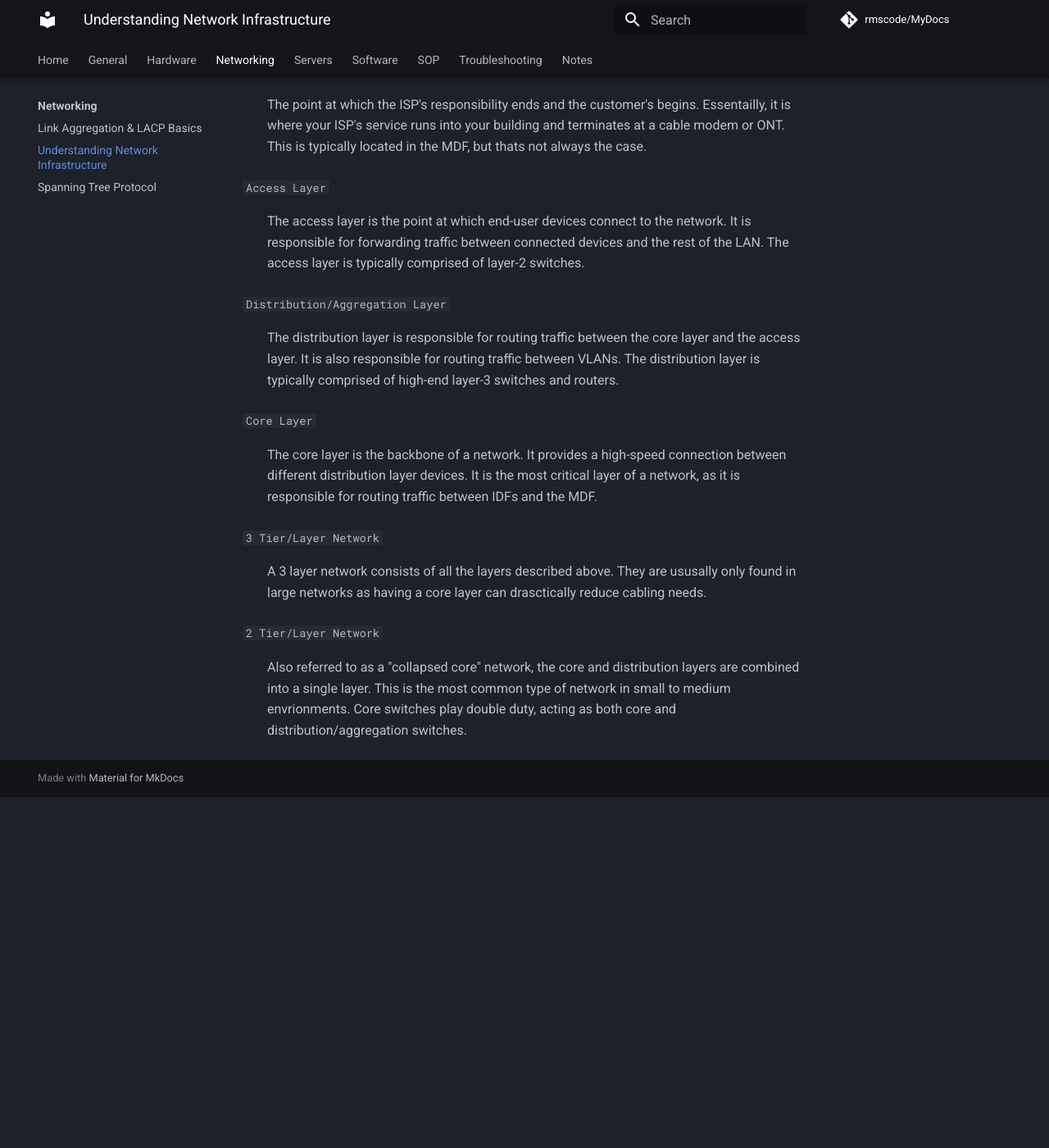
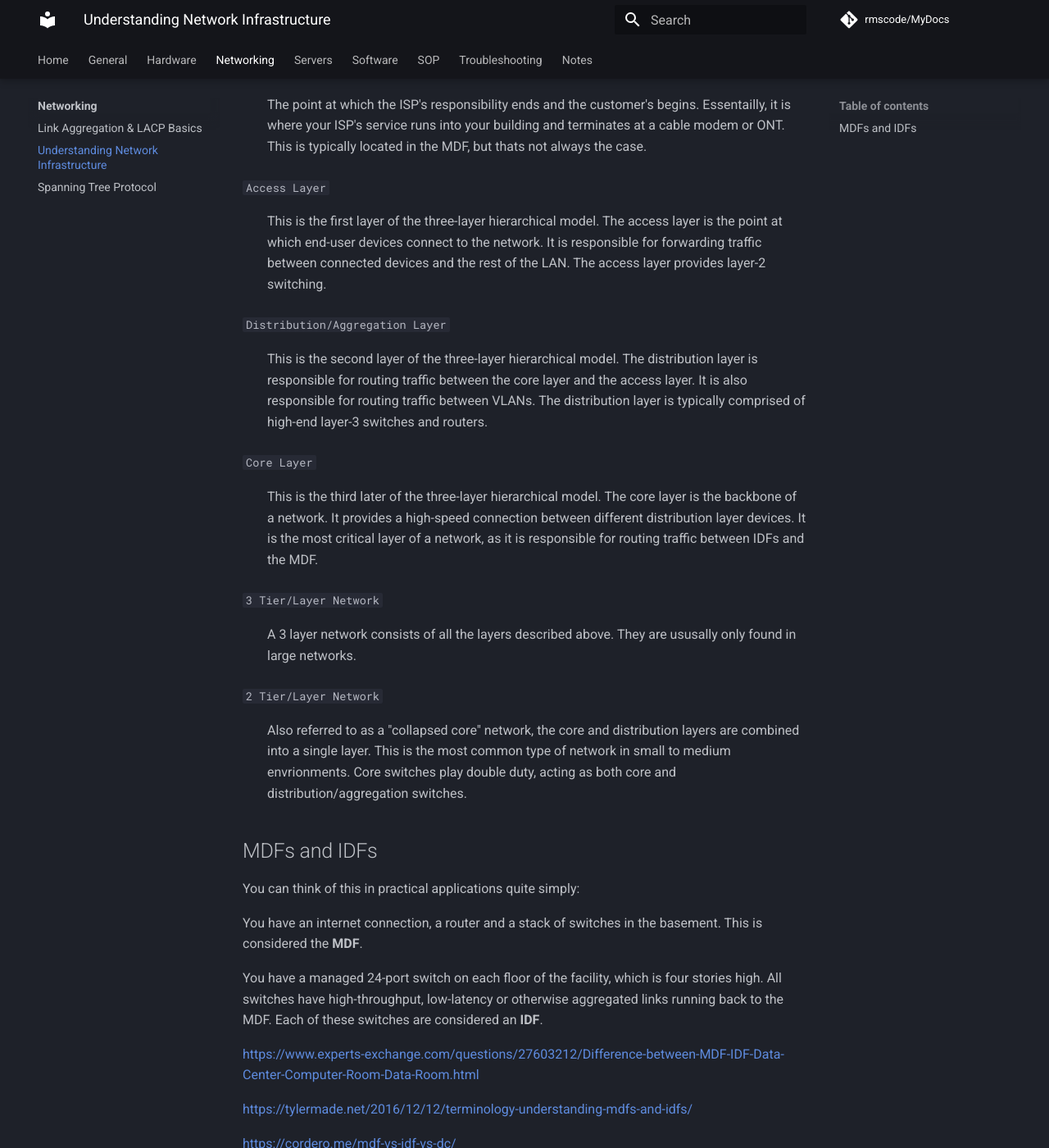
Before and after one commit to rmscode/binary-garden, an MkDocs documentation site: the page built from docs/networking/network-infrastructure.md, in a window 1280 px wide and 1400 px high, scrolled down 556 px. Shown: the whole window at 82% size. Built offline with MkDocs 1.6.1 and Material for MkDocs 9.7.7, drawn with Linux system fonts in a browser that asks for light colours; comment, search, counter and statistics services are not loaded; before the commit the page ends 1528 px from its top, so only the background shows below that; some of the changed text lies outside the part shown.

Commit message:
Update network-infrastructure.md

```diff
--- a/docs/networking/network-infrastructure.md
+++ b/docs/networking/network-infrastructure.md
@@ -14,20 +14,38 @@
 
 `Access Layer`
 
-:   The access layer is the point at which end-user devices connect to the network. It is responsible for forwarding traffic between connected devices and the rest of the LAN. The access layer is typically comprised of layer-2 switches.
+:   This is the first layer of the three-layer hierarchical model. The access layer is the point at which end-user devices connect to the network. It is responsible for forwarding traffic between connected devices and the rest of the LAN. The access layer provides layer-2 switching.
 
 `Distribution/Aggregation Layer`
 
-:   The distribution layer is responsible for routing traffic between the core layer and the access layer. It is also responsible for routing traffic between VLANs. The distribution layer is typically comprised of high-end layer-3 switches and routers.
+:   This is the second layer of the three-layer hierarchical model. The distribution layer is responsible for routing traffic between the core layer and the access layer. It is also responsible for routing traffic between VLANs. The distribution layer is typically comprised of high-end layer-3 switches and routers.
 
 `Core Layer`
 
-:   The core layer is the backbone of a network. It provides a high-speed connection between different distribution layer devices. It is the most critical layer of a network, as it is responsible for routing traffic between IDFs and the MDF.
+:   This is the third later of the three-layer hierarchical model. The core layer is the backbone of a network. It provides a high-speed connection between different distribution layer devices. It is the most critical layer of a network, as it is responsible for routing traffic between IDFs and the MDF.
 
 `3 Tier/Layer Network`
 
-:   A 3 layer network consists of all the layers described above. They are ususally only found in large networks as having a core layer can drasctically reduce cabling needs.
+:   A 3 layer network consists of all the layers described above. They are ususally only found in large networks.
 
 `2 Tier/Layer Network`
 
 :   Also referred to as a "collapsed core" network, the core and distribution layers are combined into a single layer. This is the most common type of network in small to medium envrionments. Core switches play double duty, acting as both core and distribution/aggregation switches.
+
+## MDFs and IDFs
+
+You can think of this in practical applications quite simply:
+
+You have an internet connection, a router and a stack of switches in the basement. This is considered the **MDF**.
+
+You have a managed 24-port switch on each floor of the facility, which is four stories high. All switches have high-throughput, low-latency or otherwise aggregated links running back to the MDF. Each of these switches are considered an **IDF**.
+
+<https://www.experts-exchange.com/questions/27603212/Difference-between-MDF-IDF-Data-Center-Computer-Room-Data-Room.html>
+
+<https://tylermade.net/2016/12/12/terminology-understanding-mdfs-and-idfs/>
+
+<https://cordero.me/mdf-vs-idf-vs-dc/>
+
+<https://www.computernetworkingnotes.com/ccna-study-guide/access-distribution-and-core-layers-explained.html>
+
+<https://www.fibermall.com/blog/core-switch-differences.htm>
```
